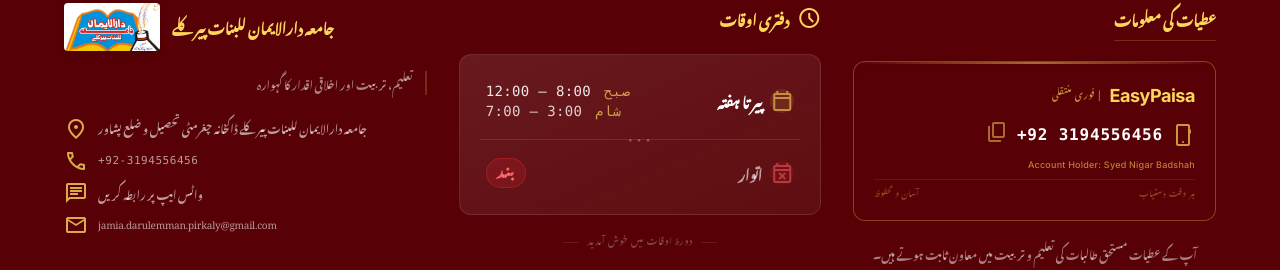
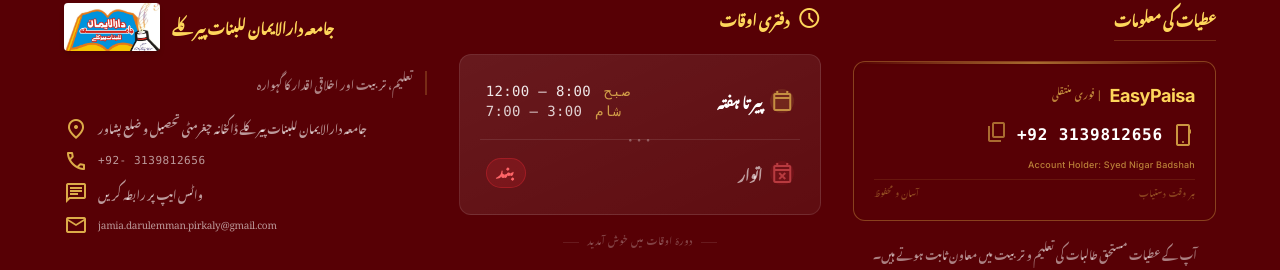
Before and after one commit to Haneef-Ur-Rahman/Jamia.Darul.Iman.Lilbanat.Pirkalay, a React (Vite) app: page / in a window 1280 px wide. Shown: the part 3485-3755 px from the top of the page. Built offline with nearby package versions, Linux system fonts and the light colour scheme; no server answers; a web font is replaced by a local one.

Commit message:
Update Footer.jsx

```diff
--- a/src/components/Footer.jsx
+++ b/src/components/Footer.jsx
@@ -5,12 +5,12 @@
 //   const [toast, setToast] = useState('');
 
 //   const handleCopy = () => {
-//     navigator.clipboard.writeText('03194556456').then(() => {
+//     navigator.clipboard.writeText('0 3139812656').then(() => {
 //       setToast('نمبر کاپی ہوگیا!');
 //       setTimeout(() => setToast(''), 2500);
 //     }).catch(() => {
 //       const textArea = document.createElement('textarea');
-//       textArea.value = '03194556456';
+//       textArea.value = '0 3139812656';
 //       document.body.appendChild(textArea);
 //       textArea.select();
 //       document.execCommand('copy');
@@ -54,7 +54,7 @@
 //                 </span>
 //                 <div className="flex items-center gap-1.5 flex-1">
 //                   <p className="text-xs md:text-sm lg:text-base font-bold text-white tracking-wider font-mono" dir="ltr">
-//                     +92 3194556456
+//                     +92  3139812656
 //                   </p>
 //                   <button
 //                     onClick={handleCopy}
@@ -173,7 +173,7 @@
 //               </li>
 //               <li className="flex items-center gap-2 md:gap-2.5 justify-center md:justify-end group">
 //                 <span className="text-white/60 font-mono tracking-wider group-hover:text-white transition-colors text-[10px] md:text-[11px]" dir="ltr">
-//                   +92-3194556456
+//                   +92- 3139812656
 //                 </span>
 //                 <span className="material-symbols-outlined text-brand-gold text-lg lg:text-xl opacity-80 shrink-0 leading-none">
 //                   call
@@ -233,12 +233,12 @@ function Footer() {
   const [toast, setToast] = useState('');
 
   const handleCopy = () => {
-    navigator.clipboard.writeText('03194556456').then(() => {
+    navigator.clipboard.writeText('0 3139812656').then(() => {
       setToast('نمبر کاپی ہوگیا!');
       setTimeout(() => setToast(''), 2500);
     }).catch(() => {
       const textArea = document.createElement('textarea');
-      textArea.value = '03194556456';
+      textArea.value = '0 3139812656';
       document.body.appendChild(textArea);
       textArea.select();
       document.execCommand('copy');
@@ -282,7 +282,7 @@ function Footer() {
                 </span>
                 <div className="flex items-center gap-1.5 flex-1">
                   <p className="text-xs md:text-sm lg:text-base font-bold text-white tracking-wider font-mono" dir="ltr">
-                    +92 3194556456
+                    +92  3139812656
                   </p>
                   <button
                     onClick={handleCopy}
@@ -401,11 +401,11 @@ function Footer() {
               </li>
               <li className="flex items-center gap-2 md:gap-2.5 justify-center md:justify-end group">
                 <a
-                  href="tel:+923194556456"
+                  href="tel:+92 3139812656"
                   dir="ltr"
                   className="text-white/60 font-mono tracking-wider group-hover:text-white hover:text-brand-gold transition-colors text-[10px] md:text-[11px]"
                 >
-                  +92-3194556456
+                  +92- 3139812656
                 </a>
                 <span className="material-symbols-outlined text-brand-gold text-lg lg:text-xl opacity-80 shrink-0 leading-none">
                   call
@@ -413,7 +413,7 @@ function Footer() {
               </li>
               <li className="flex items-center gap-2 md:gap-2.5 justify-center md:justify-end group">
                 <a
-                  href="https://wa.me/923194556456"
+                  href="https://wa.me/92 3139812656"
                   target="_blank"
                   rel="noopener noreferrer"
                   className="text-white/60 urdu-text group-hover:text-white hover:text-brand-gold transition-colors text-[10px] md:text-[11px]"
```
